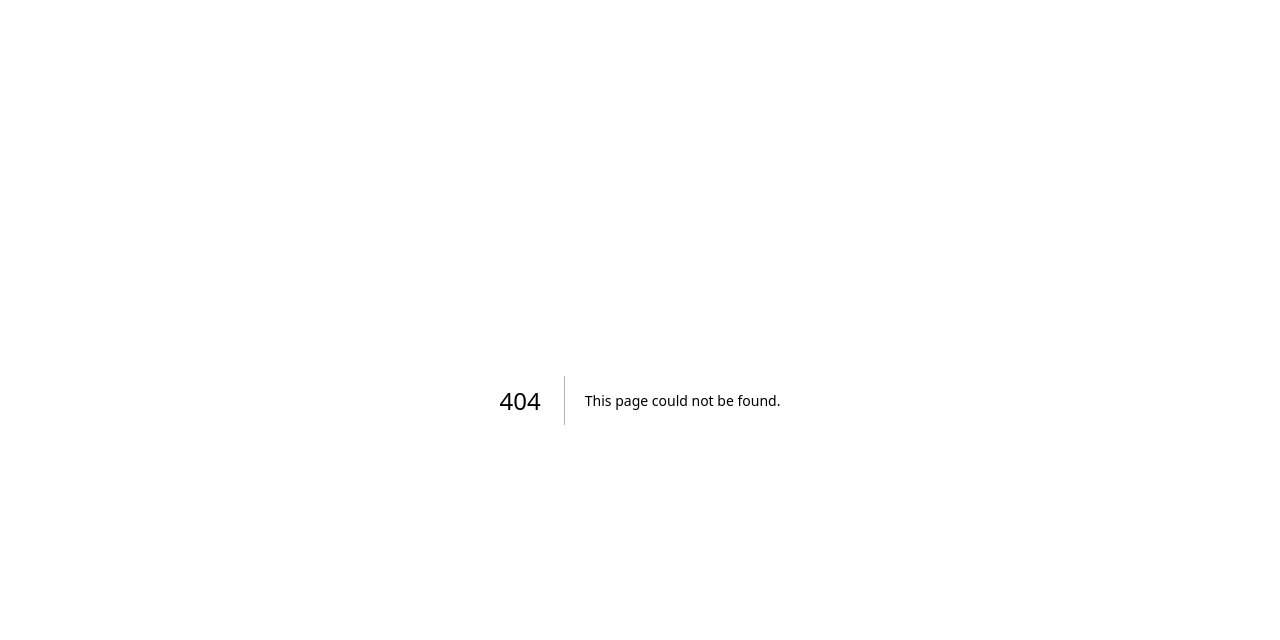
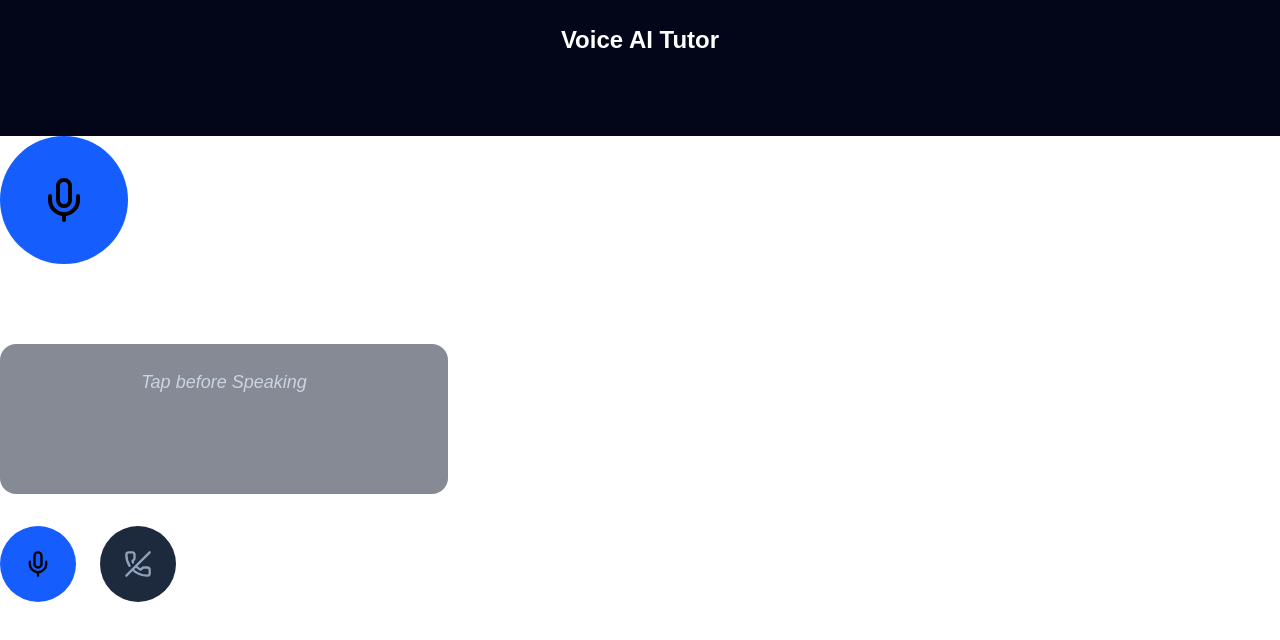
Before and after one commit to bolt07/ai-tutor-platform, a Next.js app: page /voice in a window 1280 px wide. Before the commit this address had no page. Shown: the top 640 px of the page. Built offline with nearby package versions, Linux system fonts and the light colour scheme; no server answers.

Commit message:
Removed input tag from chatInput and used textarea

```diff
--- /dev/null
+++ b/src/app/voice/page.tsx
@@ -0,0 +1,77 @@
+"use client";
+
+import { Mic, MicOff, PhoneOff } from "lucide-react";
+import { useRouter } from "next/navigation";
+import { useEffect, useRef, useState } from "react";
+
+export default function VoicePage() {
+  const [isStreaming, setIsStreaming] = useState(false);
+  const [transcript, setTranscript] = useState("");
+  const router = useRouter();
+  const socketRef = useRef<WebSocket | null>(null);
+
+  useEffect(() => {
+    // API KEY
+    socketRef.current = new WebSocket("wss://api");
+    socketRef.current.onopen = () =>
+      console.log("Connected to websocket server");
+    socketRef.current.onmessage = (event) => {
+      const data = JSON.parse(event.data);
+      setTranscript((prev) => prev + " " + data.text);
+    };
+
+    return () => {
+      socketRef.current?.close();
+    };
+  }, []);
+
+  const toggleStreaming = () => {
+    setIsStreaming(!isStreaming);
+  };
+  return (
+    <>
+      <div className="flex-1 flex flex-col items-center justify-center bg-slate-950 text-white p-6">
+        <div className="text-center mb-12">
+          <h1 className="text-2xl font-bold mb-2">Voice AI Tutor</h1>
+        </div>
+      </div>
+
+      <div className="relative mb-20">
+        <div
+          className={`w-32 h-32 rounded-full bg-blue-600 flex items-center justify-center z-10 relative ${isStreaming ? "animate-pulse" : ""}`}
+        >
+          <Mic size={48} />
+        </div>
+        {isStreaming && (
+          <>
+            <div className="absolute inset-0 w-32 h-32 rounded-full bg-blue-500 animate-ping opacity-25"></div>
+            <div className="absolute inset-0 w-32 h-32 rounded-full bg-blue-400 animate-ping opacity-10 delay-300"></div>
+          </>
+        )}
+      </div>
+
+      {/* live transcript capture */}
+      <div className="max-w-md w-full bg-slate-900/50 border-slate-800 rounded-2xl p-6 min-h-37.5 mb-8">
+        <p className="text-slate-300 text-lg text-center italic">
+          {transcript || (isStreaming ? "Listening..." : "Tap before Speaking")}
+        </p>
+      </div>
+
+      <div className="flex gap-6">
+        <button
+          onClick={toggleStreaming}
+          className={`p-6 rounded-full transition-all ${isStreaming ? "bg-red-500 hover:bg-red-600" : "bg-blue-600 hover:bg-blue-700"}`}
+        >
+          {isStreaming ? <MicOff size={28} /> : <Mic size={28} />}
+        </button>
+
+        <button
+          onClick={() => router.push("/")}
+          className="p-6 rounded-full bg-slate-800 hover:bg-slate-700 text-slate-400"
+        >
+          <PhoneOff size={28} />
+        </button>
+      </div>
+    </>
+  );
+}
--- a/src/components/chat/ChatInput.tsx
+++ b/src/components/chat/ChatInput.tsx
@@ -8,8 +8,11 @@ export const ChatInput = () => {
   const { setVoiceState, sendMessage, connectionStatus, voiceState } =
     useChatStore();
 
-  // reference of chatInput box
+  // reference of chatInput box for vioce(SpeechRecognition instance)
   const recognitionRef = useRef<any>(null);
+
+  // refernce to textarea for manula typing(DOM ref)
+  const textAreaRef = useRef<HTMLTextAreaElement>(null);
 
   const isDisconnected = connectionStatus === "disconnected";
   const isProcessing = voiceState === "processing";
@@ -51,6 +54,15 @@ export const ChatInput = () => {
     }
   }, [voiceState]);
 
+  useEffect(() => {
+    if (textAreaRef.current) {
+      // reset height
+      textAreaRef.current.style.height = "auto";
+      // maximum height can be 200px
+      const newHeight = Math.min(textAreaRef.current.scrollHeight, 500);
+      textAreaRef.current.style.height = `${newHeight}px`;
+    }
+  }, [text]);
   const handleSend = async () => {
     if (!text.trim() || isProcessing || isDisconnected) return;
 
@@ -94,18 +106,25 @@ export const ChatInput = () => {
         </button>
 
         <div className="relative flex-1">
-          <input
-            type="text"
+          <textarea
+            ref={textAreaRef}
+            rows={1}
             value={text}
             onChange={(e) => setText(e.target.value)}
-            onKeyDown={(e) => e.key === "Enter" && handleSend()}
+            onKeyDown={(e) => {
+              // enter and shitf+enter
+              if (e.key === "Enter" && !e.shiftKey) {
+                e.preventDefault();
+                handleSend();
+              }
+            }}
             placeholder={
               isDisconnected
                 ? "Waiting for connection..."
                 : "Ask you tutor anything..."
             }
             disabled={isDisconnected}
-            className="w-full py-3 px-4 rounded-xl focus:outline-none focus:ring-2 focus:ring-blue-500 disabled:opacity-50 transition-all
+            className="w-full py-3 px-4 rounded-xl focus:outline-none focus:ring-2 focus:ring-blue-500 disabled:opacity-50 transition-all resize-none
                                bg-slate-100 border-slate-200 text-slate-900 placeholder-slate-400
                                dark:bg-slate-800 dark:border-slate-700 dark:text-white dark:placeholder-slate-500"
           />
```
Also changed, not shown: src/components/layout/StatusPanel.tsx (+5 -2 lines).
